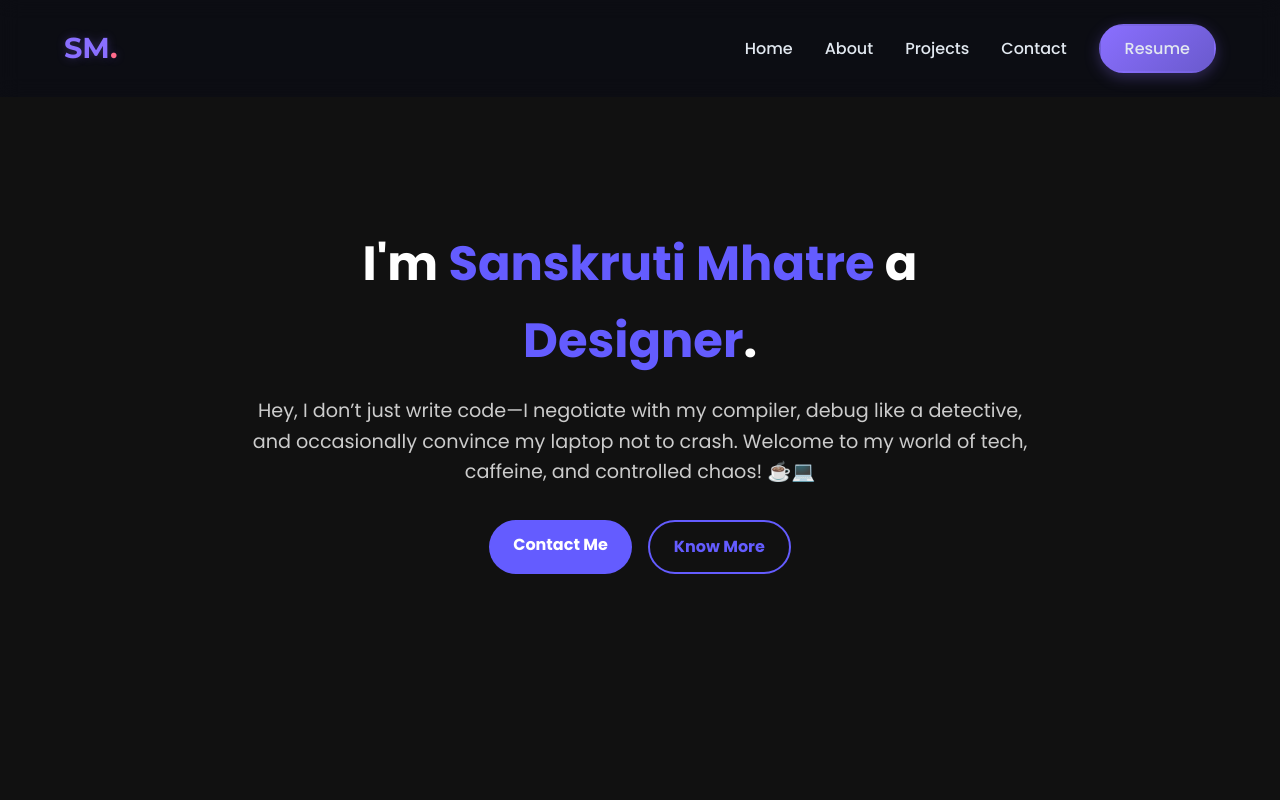
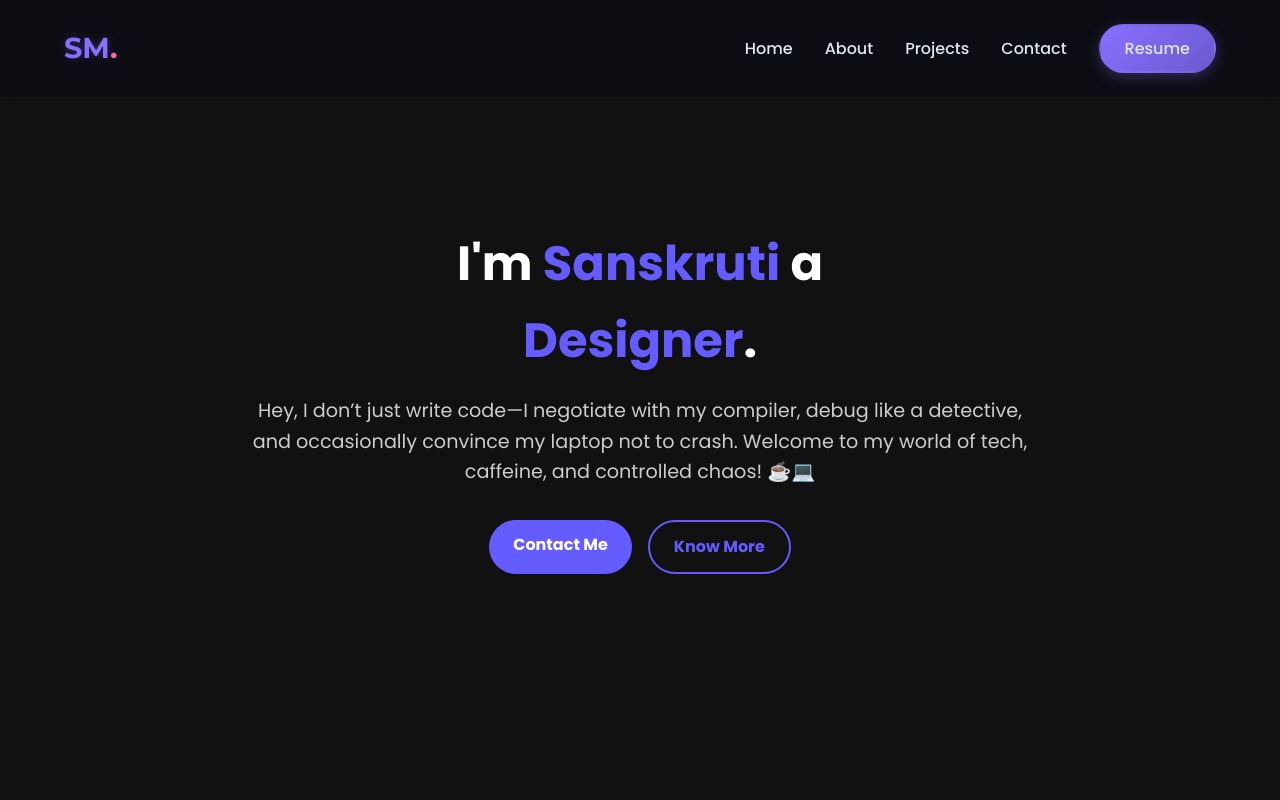
Before and after one commit to SanskrutiMhatre/Portfolio, a React (Create React App) app: page / in a window 1280 px wide. Shown: the top 800 px of the page. Built offline with nearby package versions, Linux system fonts and the light colour scheme.

Commit message:
Update name in Hero component

```diff
--- a/src/components/Hero.jsx
+++ b/src/components/Hero.jsx
@@ -28,7 +28,7 @@ const Hero = () => {
     }}>
       <div style={{ maxWidth: '800px' }}>
         <h1 style={{ fontSize: '3rem', fontWeight: '700', marginBottom: '1rem' }}>
-          I'm <span style={{ color: '#645cff' }}>Sanskruti Mhatre</span> a <br />
+          I'm <span style={{ color: '#645cff' }}>Sanskruti</span> a <br />
           <span ref={textRef} style={{ color: '#645cff' }}>Freelancer</span>.
         </h1>
         <p style={{ fontSize: '1.2rem', marginBottom: '2rem', color: '#ccc' }}>
```
